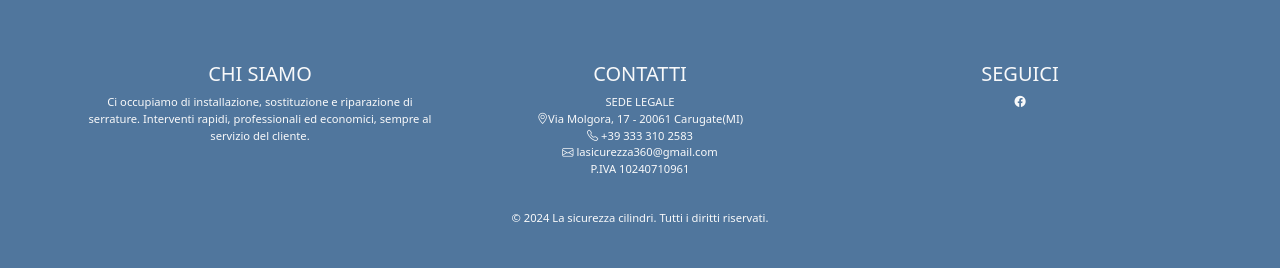
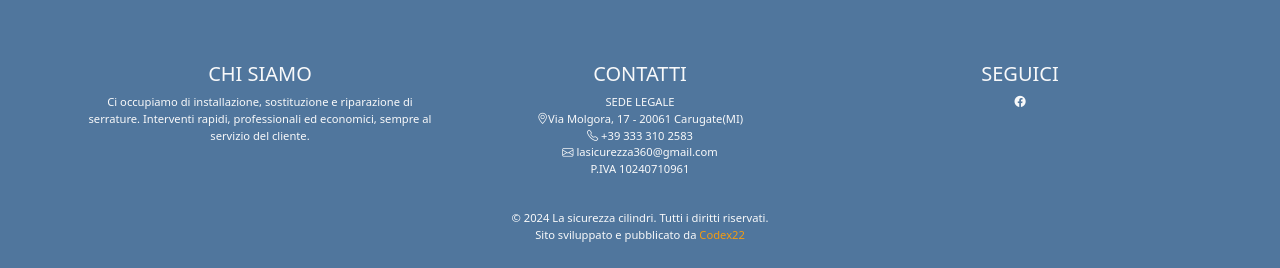
Before and after one commit to strazzullociroandrea/La-Sicurezza-Cilindri, a plain HTML site: page contatti.html in a window 1280 px wide. Shown: the part 898-1166 px from the top of the page. Drawn offline with nearby package versions, Linux system fonts and the light colour scheme; a script that the page names is missing.

Commit message:
Aggiunta link azienda

```diff
--- a/contatti.html
+++ b/contatti.html
@@ -127,6 +127,7 @@
           </div>
           <div class="text-center pt-3">
             <p class="mb-0">&copy; 2024 La sicurezza cilindri. Tutti i diritti riservati.</p>
+              <p class="mb-0"> Sito sviluppato e pubblicato da <a href="https://bento.me/codex22" target="_blank">Codex22</a></p>
           </div>
         </div>
       </footer>
```
Also changed, not shown: index.html (+1 -0 lines), servizi/aperturaCassaforte.html (+2 -0 lines), servizi/cancellettiBlindati.html (+2 -0 lines), servizi/porteBlindate.html (+2 -0 lines), servizi/serrande.html (+2 -0 lines), servizi/serrature.html (+2 -0 lines), servizi/sfratti.html (+2 -0 lines), servizi/sostituzioneDefender.html (+2 -0 lines), servizi/tapparellista.html (+2 -0 lines).
